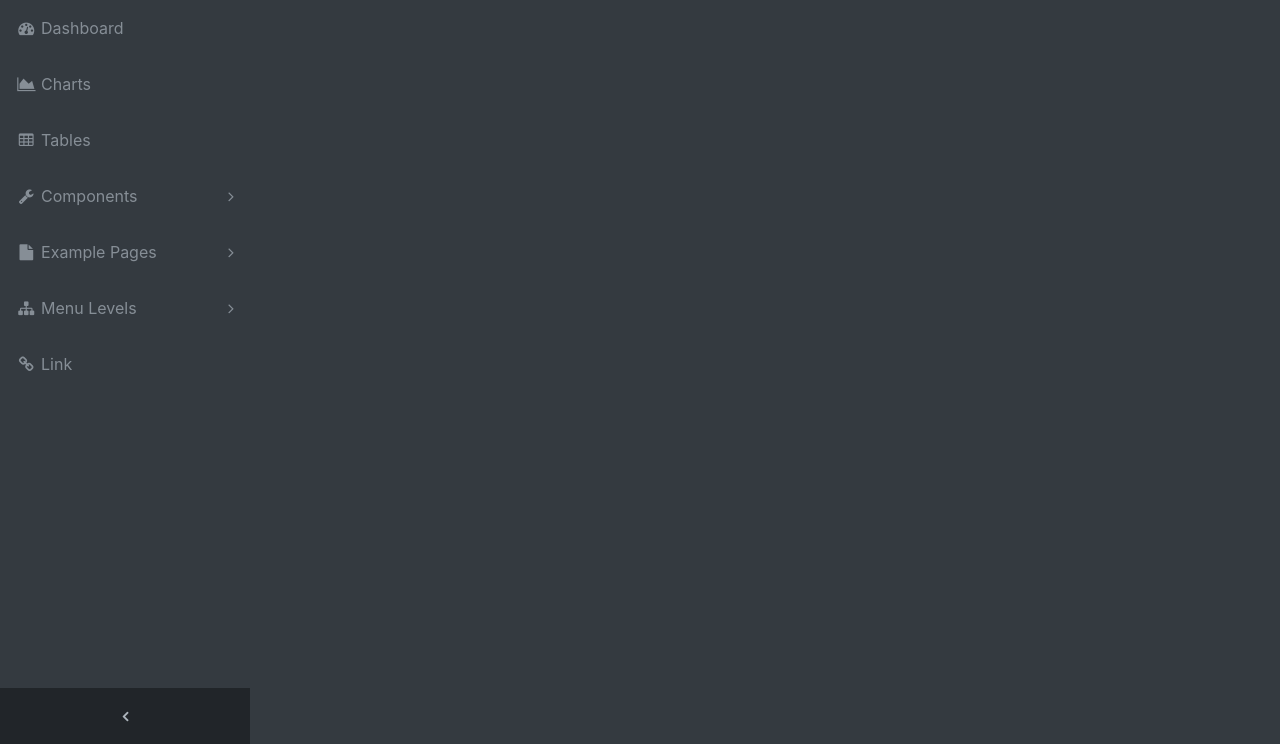
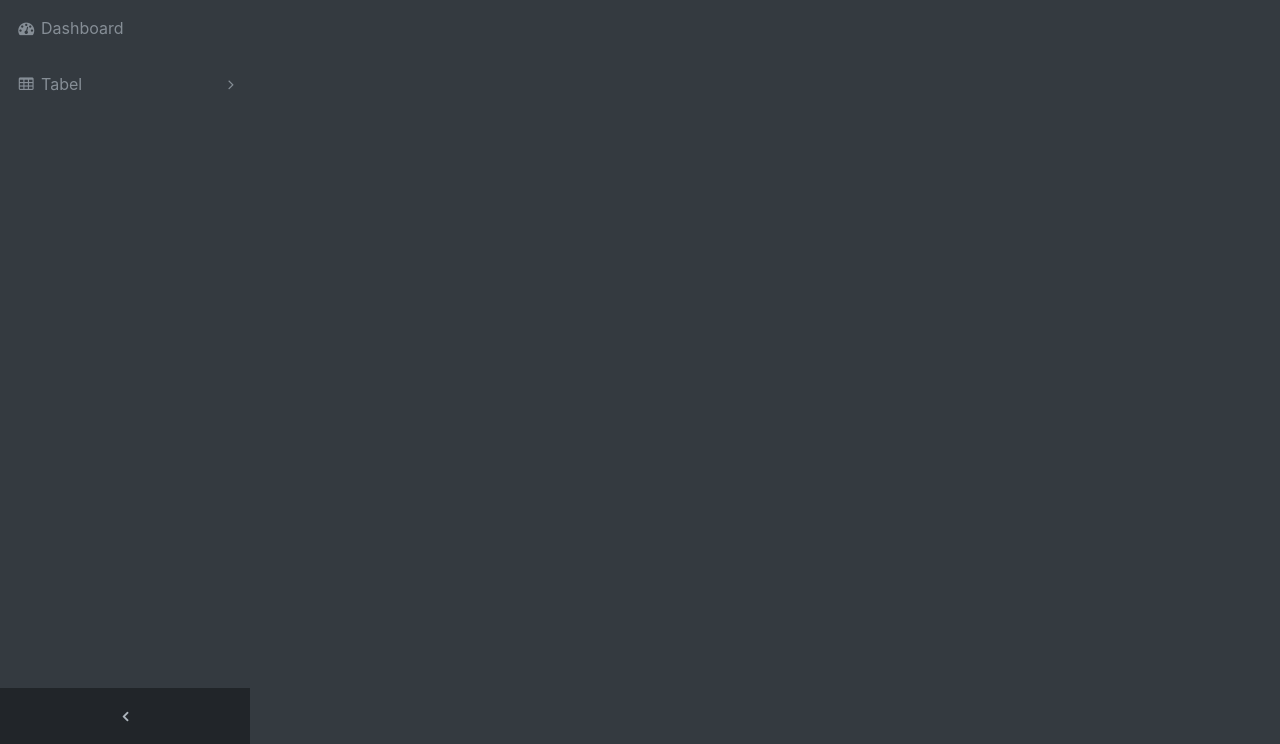
Before and after one commit to labibizzr/KPPL1, a CodeIgniter app: the page made by application/views/admin/templates/header.php in a window 1280 px wide. Shown: the part 56-800 px from the top of the page. Run offline with CodeIgniter, Linux system fonts and the light colour scheme; the template is opened without the code that fills it: most values are stand-ins (such as "Sample title", 1, 10 or a date in 2020); some libraries are stand-ins or nearby versions.

Commit message:
12 oct 12:02

```diff
--- a/application/config/routes.php
+++ b/application/config/routes.php
@@ -6,5 +6,8 @@ $route['default_controller'] = 'welcome';
 $route['admin'] = 'C_admin/index';
 $route['admin/login'] = 'C_admin/login';
 $route['admin/logout'] = 'C_admin/logout';
+$route['admin/tabel/dosen'] = 'C_admin/tabelDosen';
+$route['admin/tabel/matakuliah'] = 'C_admin/tabelMataKuliah';
+$route['admin/tabel/kelas'] = 'C_admin/tabelDosen';
 $route['404_override'] = '';
 $route['translate_uri_dashes'] = FALSE;
--- a/application/views/admin/templates/header.php
+++ b/application/views/admin/templates/header.php
@@ -36,91 +36,25 @@
           </a>
         </li>
 
-        <li class="nav-item" data-toggle="tooltip" data-placement="right" title="Charts">
-          <a class="nav-link" href="charts.html">
-            <i class="fa fa-fw fa-area-chart"></i>
-            <span class="nav-link-text">Charts</span>
-          </a>
-        </li>
-
-        <li class="nav-item" data-toggle="tooltip" data-placement="right" title="Tables">
-          <a class="nav-link" href="tables.html">
+        <li class="nav-item" data-toggle="tooltip" data-placement="right" title="Tabel">
+          <a class="nav-link nav-link-collapse collapsed" data-toggle="collapse" href="#collapseComponents" data-parent="#exampleAccordion">
             <i class="fa fa-fw fa-table"></i>
-            <span class="nav-link-text">Tables</span>
-          </a>
-        </li>
-
-        <li class="nav-item" data-toggle="tooltip" data-placement="right" title="Components">
-          <a class="nav-link nav-link-collapse collapsed" data-toggle="collapse" href="#collapseComponents" data-parent="#exampleAccordion">
-            <i class="fa fa-fw fa-wrench"></i>
-            <span class="nav-link-text">Components</span>
+            <span class="nav-link-text">Tabel</span>
           </a>
           <ul class="sidenav-second-level collapse" id="collapseComponents">
             <li>
-              <a href="navbar.html">Navbar</a>
+              <a href="<?php echo site_url('admin/tabel/matakuliah')?>">Mata Kuliah</a>
             </li>
             <li>
-              <a href="cards.html">Cards</a>
+              <a href="<?php echo site_url('admin/tabel/dosen')?>">Dosen</a>
+            </li>
+            <li>
+              <a href="<?php echo site_url('admin/tabel/kelas')?>">Kelas</a>
             </li>
           </ul>
         </li>
-        <li class="nav-item" data-toggle="tooltip" data-placement="right" title="Example Pages">
-          <a class="nav-link nav-link-collapse collapsed" data-toggle="collapse" href="#collapseExamplePages" data-parent="#exampleAccordion">
-            <i class="fa fa-fw fa-file"></i>
-            <span class="nav-link-text">Example Pages</span>
-          </a>
-          <ul class="sidenav-second-level collapse" id="collapseExamplePages">
-            <li>
-              <a href="login.html">Login Page</a>
-            </li>
-            <li>
-              <a href="register.html">Registration Page</a>
-            </li>
-            <li>
-              <a href="forgot-password.html">Forgot Password Page</a>
-            </li>
-            <li>
-              <a href="blank.html">Blank Page</a>
-            </li>
-          </ul>
-        </li>
-        <li class="nav-item" data-toggle="tooltip" data-placement="right" title="Menu Levels">
-          <a class="nav-link nav-link-collapse collapsed" data-toggle="collapse" href="#collapseMulti" data-parent="#exampleAccordion">
-            <i class="fa fa-fw fa-sitemap"></i>
-            <span class="nav-link-text">Menu Levels</span>
-          </a>
-          <ul class="sidenav-second-level collapse" id="collapseMulti">
-            <li>
-              <a href="#">Second Level Item</a>
-            </li>
-            <li>
-              <a href="#">Second Level Item</a>
-            </li>
-            <li>
-              <a href="#">Second Level Item</a>
-            </li>
-            <li>
-              <a class="nav-link-collapse collapsed" data-toggle="collapse" href="#collapseMulti2">Third Level</a>
-              <ul class="sidenav-third-level collapse" id="collapseMulti2">
-                <li>
-                  <a href="#">Third Level Item</a>
-                </li>
-                <li>
-                  <a href="#">Third Level Item</a>
-                </li>
-                <li>
-                  <a href="#">Third Level Item</a>
-                </li>
-              </ul>
-            </li>
-          </ul>
-        </li>
-        <li class="nav-item" data-toggle="tooltip" data-placement="right" title="Link">
-          <a class="nav-link" href="#">
-            <i class="fa fa-fw fa-link"></i>
-            <span class="nav-link-text">Link</span>
-          </a>
-        </li>
+
+
       </ul>
       <ul class="navbar-nav sidenav-toggler">
         <li class="nav-item">
```
Also changed, not shown: application/controllers/C_admin.php (+30 -1 lines), application/views/admin/tabelMataKuliah.php (added, +57 -0 lines).
